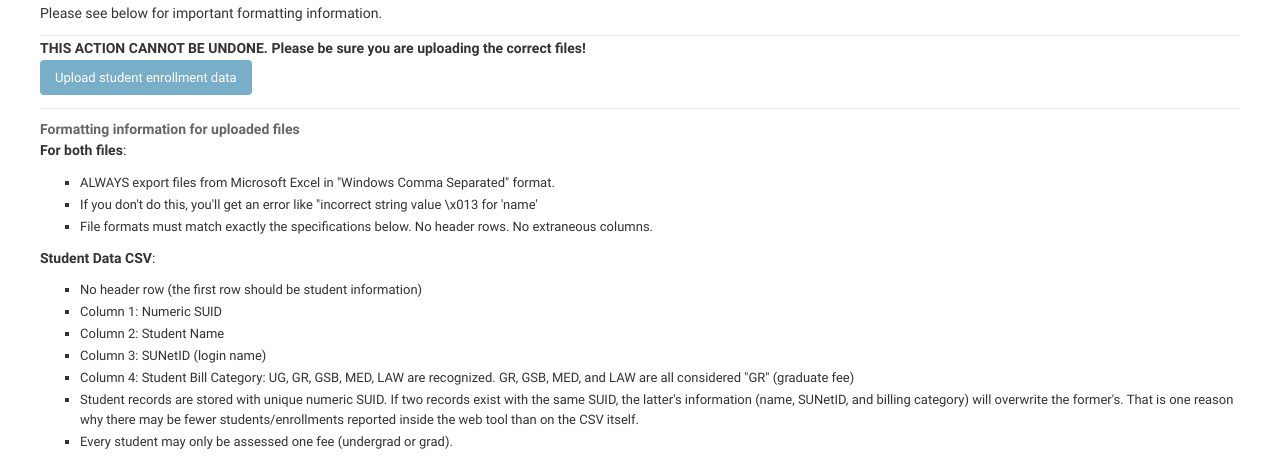
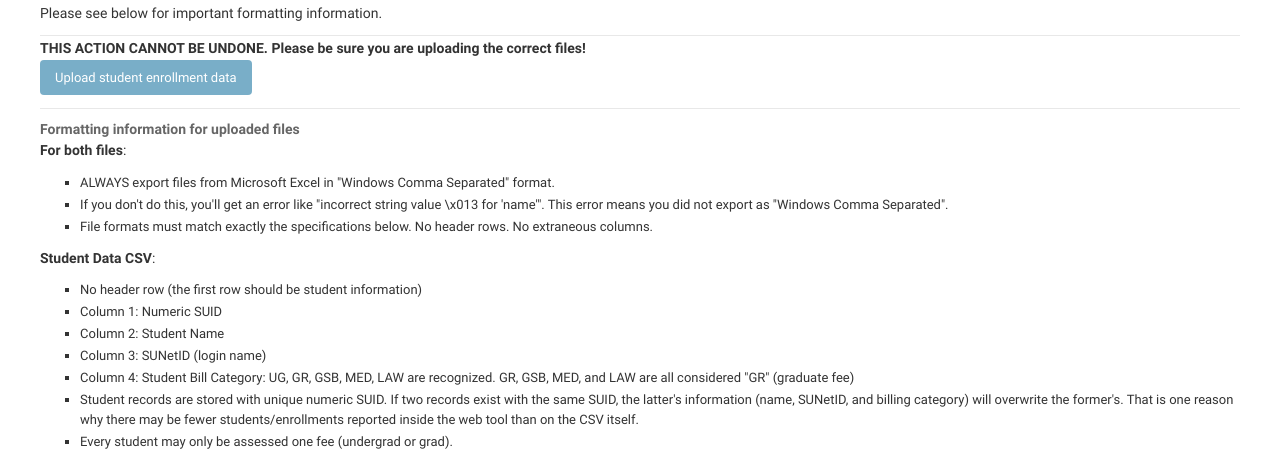
Before and after one commit to trusheim/ASSU-Waivers, a Django app: template templates/waivers/admin/upload.html in a window 1280 px wide. Shown: the part 179-635 px from the top of the page. Run offline with Django 3.2, Linux system fonts and the light colour scheme; the template is opened without the code that fills it: most values are stand-ins (such as "Sample title", 1, 10 or a date in 2020).

Commit message:
Better error message note

```diff
--- a/templates/waivers/admin/upload.html
+++ b/templates/waivers/admin/upload.html
@@ -27,7 +27,7 @@ Student enrollment upload
     <p><span style='font-weight:bold;'>For both files</span>:
     <ul>
         <li>ALWAYS export files from Microsoft Excel in "Windows Comma Separated" format.</li>
-        <li>If you don't do this, you'll get an error like "incorrect string value \x013 for 'name'</li>
+        <li>If you don't do this, you'll get an error like "incorrect string value \x013 for 'name'". This error means you did not export as "Windows Comma Separated".</li>
         <li>File formats must match exactly the specifications below. No header rows. No extraneous columns.</li>
     </ul>
     <p><span style='font-weight:bold;'>Student Data CSV</span>:
```
